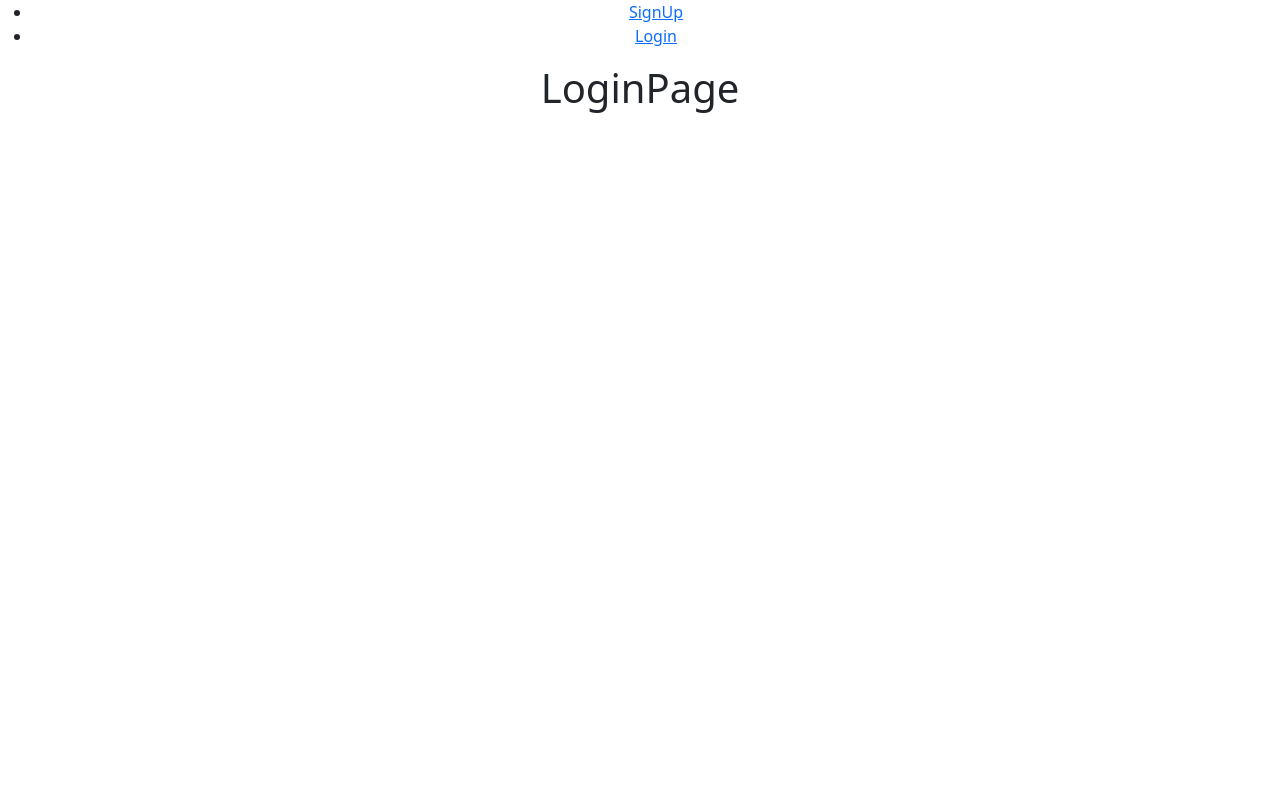
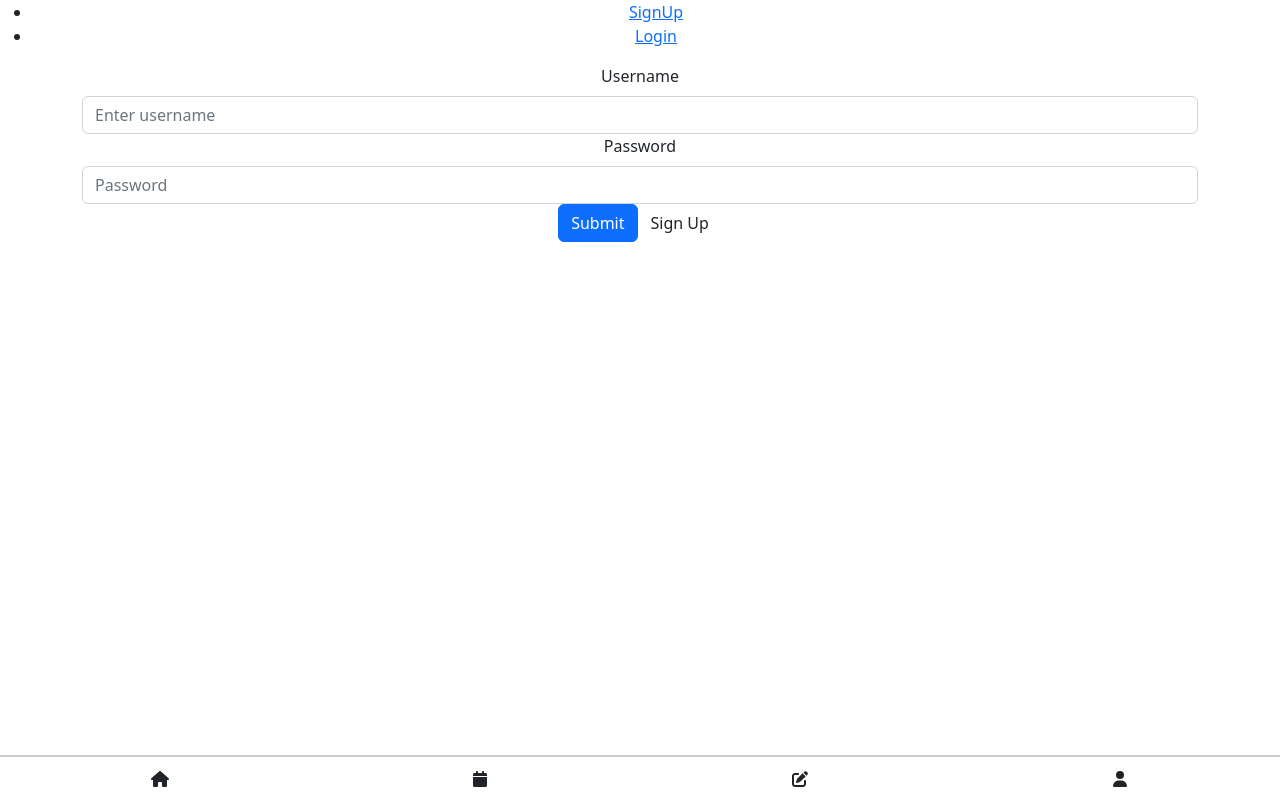
Before and after one commit to BHC-capstone/FitMe, a React (Create React App) app in the folder frontend/: page /login in a window 1280 px wide. Built offline with nearby package versions, Linux system fonts and the light colour scheme.

Commit message:
commit bottomNav and auth iamport

```diff
--- a/frontend/package.json
+++ b/frontend/package.json
@@ -3,6 +3,10 @@
   "version": "0.1.0",
   "private": true,
   "dependencies": {
+    "@fortawesome/fontawesome-svg-core": "^6.4.0",
+    "@fortawesome/free-regular-svg-icons": "^6.4.0",
+    "@fortawesome/free-solid-svg-icons": "^6.4.0",
+    "@fortawesome/react-fontawesome": "^0.2.0",
     "@testing-library/jest-dom": "^5.16.5",
     "@testing-library/react": "^13.4.0",
     "@testing-library/user-event": "^13.5.0",
--- a/frontend/src/App.js
+++ b/frontend/src/App.js
@@ -1,12 +1,13 @@
-import './App.css';
-import React from 'react';
-import 'bootstrap/dist/css/bootstrap.min.css';
-import './scss/index.scss';
-import { BrowserRouter, Routes, Route, Link } from 'react-router-dom';
-import { createBrowserHistory } from 'history';
-import SignUpPage from './Page/Register/SignUpPage';
-import LoginPage from './Page/Login/LoginPage';
-import TrainerSignUpPage from './Page/Register/TrainerSignUpPage';
+import "./App.css";
+import React from "react";
+import "bootstrap/dist/css/bootstrap.min.css";
+import "./scss/index.scss";
+import { BrowserRouter, Routes, Route, Link } from "react-router-dom";
+import { createBrowserHistory } from "history";
+import SignUpPage from "./page/register/signUpPage";
+import TrainerSignUpPage from "./page/register/trainerSignUpPage";
+import LoginPage from "./page/login/loginPage";
+import BottomNav from "./components/bottomNav";
 
 const history = createBrowserHistory();
 
@@ -14,6 +15,7 @@ function App() {
   return (
     <div className="App">
       <BrowserRouter>
+        <BottomNav />
         <nav>
           <ul>
             <li>
@@ -25,6 +27,7 @@ function App() {
           </ul>
         </nav>
         <Routes history={history}>
+          <Route path="/" element={<SignUpPage />} />
           <Route path="/signup" element={<SignUpPage />} />
           <Route path="/trainer-signup" element={<TrainerSignUpPage />} />
           <Route path="/login" element={<LoginPage />} />
--- a/frontend/src/Page/Login/LoginPage.js
+++ b/frontend/src/Page/Login/LoginPage.js
@@ -1,10 +1,72 @@
 import React from "react";
+import { Container, Form, Button } from "react-bootstrap";
+import axios from "axios";
+import { useNavigate } from "react-router-dom";
 
 function LoginPage() {
+  const [username, setUsername] = React.useState("");
+  const [password, setPassword] = React.useState("");
+
+  const onChangeUsername = (e) => {
+    setUsername(e.target.value);
+  };
+  const onChangePassword = (e) => {
+    setPassword(e.target.value);
+  };
+
+  const onSubmit = (e) => {
+    e.preventDefault();
+    const body = {
+      username,
+      password,
+    };
+
+    axios
+      .post("http://localhost:4000/users/login", body)
+      .then((res) => {
+        if (res.data.success) {
+          localStorage.setItem("token", res.data.token);
+          localStorage.setItem("username", res.data.username);
+          localStorage.setItem("id", res.data.id);
+          navigate("/");
+        } else {
+          alert(res.data.message);
+        }
+      })
+      .catch((err) => {
+        console.log(err);
+      });
+  };
+  const navigate = useNavigate();
   return (
-    <div>
-      <h1>LoginPage</h1>
-    </div>
+    <Container>
+      <Form onSubmit={onSubmit}>
+        <Form.Group controlId="formBasicEmail">
+          <Form.Label>Username</Form.Label>
+          <Form.Control
+            type="text"
+            placeholder="Enter username"
+            value={username}
+            onChange={onChangeUsername}
+          />
+        </Form.Group>
+        <Form.Group controlId="formBasicPassword">
+          <Form.Label>Password</Form.Label>
+          <Form.Control
+            type="password"
+            placeholder="Password"
+            value={password}
+            onChange={onChangePassword}
+          />
+        </Form.Group>
+        <Button variant="primary" type="submit" onClick={onSubmit}>
+          Submit
+        </Button>
+        <Button variant="Secondary" onClick={() => navigate("/signup")}>
+          Sign Up
+        </Button>
+      </Form>
+    </Container>
   );
 }
 
--- /dev/null
+++ b/frontend/src/components/bottomNav.js
@@ -0,0 +1,36 @@
+import React from "react";
+import { Link } from "react-router-dom";
+import "../scss/bottomNav.scss";
+import "./fontAwesome";
+import { FontAwesomeIcon } from "@fortawesome/react-fontawesome";
+
+function BottomNav() {
+  return (
+    <div>
+      <nav className="wrapper">
+        <div>
+          <Link to="/" className="nav-link">
+            <FontAwesomeIcon icon="home" />
+          </Link>
+        </div>
+        <div>
+          <Link to="/login" className="nav-link">
+            <FontAwesomeIcon icon="calendar" />
+          </Link>
+        </div>
+        <div>
+          <Link to="/signup" className="nav-link">
+            <FontAwesomeIcon icon="pen-to-square" />
+          </Link>
+        </div>
+        <div>
+          <Link to="/trainer-signup" className="nav-link">
+            <FontAwesomeIcon icon="user" />
+          </Link>
+        </div>
+      </nav>
+    </div>
+  );
+}
+
+export default BottomNav;
--- /dev/null
+++ b/frontend/src/components/fontAwesome.jsx
@@ -0,0 +1,10 @@
+import { library } from "@fortawesome/fontawesome-svg-core";
+
+import {
+  faCalendar,
+  faUser,
+  faHome,
+  faPenToSquare,
+} from "@fortawesome/free-solid-svg-icons";
+
+library.add(faCalendar, faUser, faHome, faPenToSquare);
--- a/frontend/src/index.js
+++ b/frontend/src/index.js
@@ -1,7 +1,9 @@
 import React from "react";
 import ReactDOM from "react-dom/client";
 import "./index.css";
+import { BrowserRouter } from "react-router-dom";
 import App from "./App";
+import BottomNav from "./components/bottomNav";
 
 const root = ReactDOM.createRoot(document.getElementById("root"));
 root.render(
--- /dev/null
+++ b/frontend/src/scss/bottomNav.scss
@@ -0,0 +1,22 @@
+.wrapper{
+    position: fixed;
+    bottom: 0;
+    left: 0;
+    right: 0;
+    height: 45px;
+    background-color: #fff;
+    border-top: 2px solid #ccc;
+    z-index: 999;
+}
+nav{
+    overflow: hidden;
+}
+
+nav > div {
+    text-align: center;
+    float:left;
+    width:25%;
+
+    height: 45px;
+    line-height: 45px;
+}
--- a/frontend/src/scss/index.scss
+++ b/frontend/src/scss/index.scss
@@ -5,7 +5,6 @@
         margin-top: 20px;
     }
 }
-
 .panel {
 background-color: #fff;
 border-radius: 10px;
```
Also changed, not shown: frontend/src/Page/Register/SignUpPage.js (+14 -14 lines), frontend/src/Page/Register/TrainerSignUpPage.js (+17 -17 lines), frontend/src/actions/authImport.js (added, +12 -0 lines), frontend/.eslintrc.js, 2 other files (tests, documents, lock files or other folders). Lines whose indentation alone changed are shown as unchanged.
